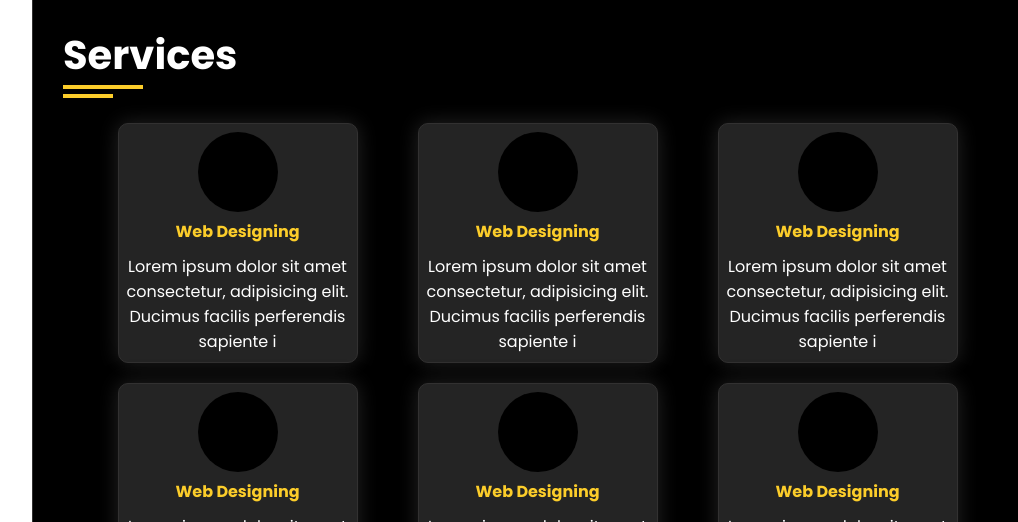
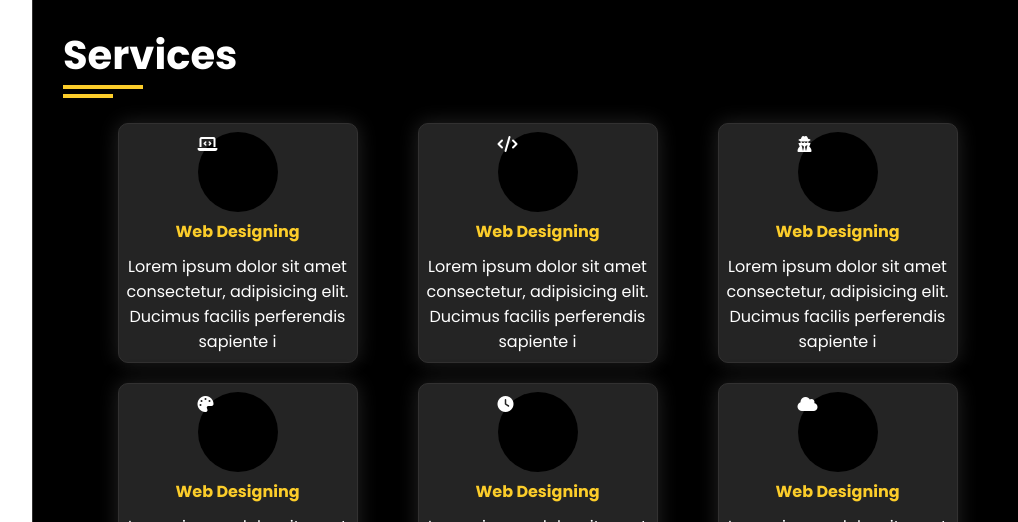
Before and after one commit to alideveloperX/myportfolio, a plain HTML site: page index.html in a window 1280 px wide. Shown: the part 2400-2922 px from the top of the page, without its empty margins (238-1256 px from the left). Drawn offline with Linux system fonts and the light colour scheme.

Commit message:
justupdate

```diff
--- a/index.html
+++ b/index.html
@@ -324,7 +324,7 @@
         </div>
         <div class="outerbox">
           <div class="servicebox">
-            <div class="icn"></div>
+            <div class="icn"><i class="fa-solid fa-laptop-code"></i></div>
             <div>
               <h4>Web Designing</h4>
               <p>
@@ -334,7 +334,7 @@
             </div>
           </div>
           <div class="servicebox">
-            <div class="icn"></div>
+            <div class="icn"><i class="fa-solid fa-code"></i></div>
             <div>
               <h4>Web Designing</h4>
               <p>
@@ -344,7 +344,7 @@
             </div>
           </div>
           <div class="servicebox">
-            <div class="icn"></div>
+            <div class="icn"><i class="fa-solid fa-user-secret"></i></div>
             <div>
               <h4>Web Designing</h4>
               <p>
@@ -354,7 +354,7 @@
             </div>
           </div>
           <div class="servicebox">
-            <div class="icn"></div>
+            <div class="icn"><i class="fa-solid fa-palette"></i></div>
             <div>
               <h4>Web Designing</h4>
               <p>
@@ -364,7 +364,7 @@
             </div>
           </div>
           <div class="servicebox">
-            <div class="icn"></div>
+            <div class="icn"><i class="fa-solid fa-clock"></i></div>
             <div>
               <h4>Web Designing</h4>
               <p>
@@ -374,7 +374,7 @@
             </div>
           </div>
           <div class="servicebox">
-            <div class="icn"></div>
+            <div class="icn"><i class="fa-solid fa-cloud"></i></div>
             <div>
               <h4>Web Designing</h4>
               <p>
--- a/style.css
+++ b/style.css
@@ -883,13 +883,13 @@ a {
   .infobox{
     min-width: 300px;
   }
-  .tittel{
-    margin-top: 20px;
-  }
   .about2 h1{
     display: block;
     color: var(--color-normal);
     /* position: absolute; */
+  }
+  .longBox{
+    gap: 20px;
   }
   .home .img {
     top: 80px;
```
